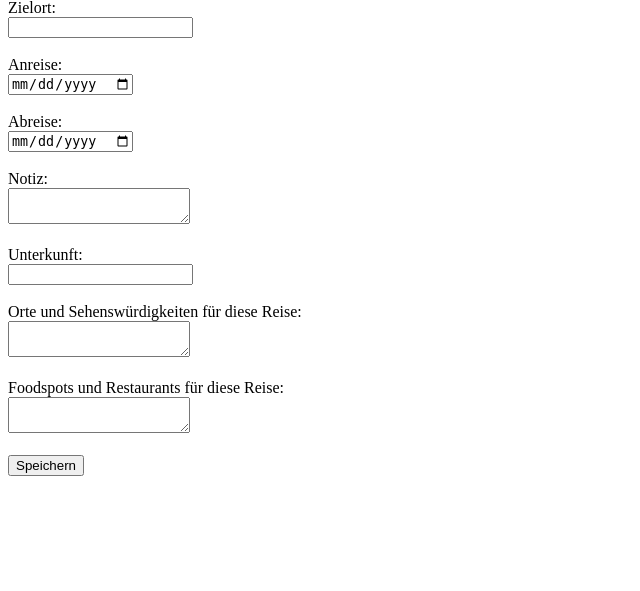
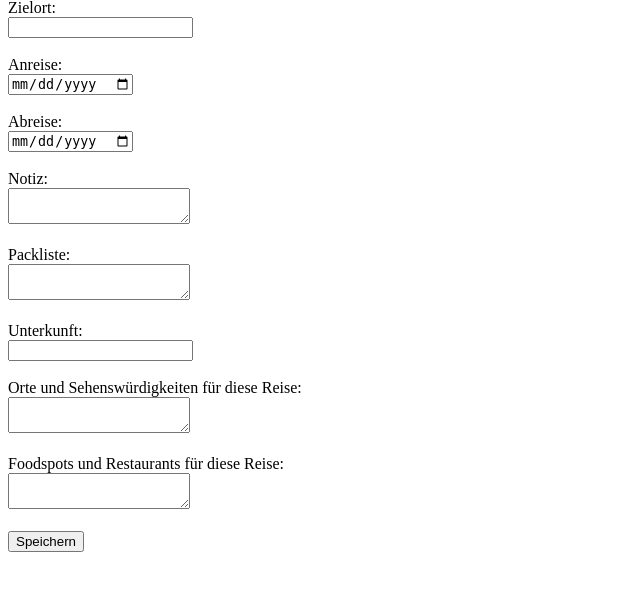
Before and after one commit to laia-dev/reiseplaner, a Flask app: page /reise-hinzufuegen in a window 1280 px wide. Shown: the part 94-685 px from the top of the page, without its empty margins (0-640 px from the left). Run offline with Flask 3, Linux system fonts and the light colour scheme; a user stored in the database is signed in.

Commit message:
Packliste-Feld hinzugefügt: Modell, Formulare und Anzeige erweitert

```diff
--- a/app.py
+++ b/app.py
@@ -97,8 +97,9 @@ def reise_hinzufuegen():
         sehenswuerdigkeiten = request.form.get("sehenswuerdigkeiten")
         unterkunft = request.form.get("unterkunft")
         foodspots = request.form.get("foodspots")
+        packliste = request.form.get("packliste")
 
-        neue_reise = Reise(zielort=zielort, anreise=anreise, abreise=abreise, notiz=notiz, sehenswuerdigkeiten=sehenswuerdigkeiten, unterkunft=unterkunft, foodspots=foodspots, benutzer_id=current_user.id)
+        neue_reise = Reise(zielort=zielort, anreise=anreise, abreise=abreise, notiz=notiz, sehenswuerdigkeiten=sehenswuerdigkeiten, unterkunft=unterkunft, foodspots=foodspots, packliste=packliste, benutzer_id=current_user.id)
         db.session.add(neue_reise)
         db.session.commit()
 
@@ -137,6 +138,7 @@ def reise_bearbeiten(reise_id):
         reise.anreise = request.form.get("anreise")
         reise.abreise = request.form.get("abreise")
         reise.notiz = request.form.get("notiz")
+        reise.packliste = request.form.get("packliste")
         reise.sehenswuerdigkeiten = request.form.get("sehenswuerdigkeiten")
         reise.unterkunft = request.form.get("unterkunft")
         reise.foodspots = request.form.get("foodspots")
--- a/models.py
+++ b/models.py
@@ -33,4 +33,5 @@ class Reise(db.Model):
     sehenswuerdigkeiten = db.Column(db.Text)
     unterkunft = db.Column(db.String(200))
     foodspots = db.Column(db.Text)
+    packliste = db.Column(db.Text)
     benutzer_id = db.Column(db.Integer, db.ForeignKey('user.id')) # Verknüpfung zum Benutzer
--- a/templates/reise_bearbeiten.html
+++ b/templates/reise_bearbeiten.html
@@ -16,6 +16,9 @@
     <label for="notiz">Notiz:</label>
     <textarea id="notiz" name="notiz">{{ reise.notiz }}</textarea><br>
 
+    <label for="packliste">Packliste:</label>
+    <textarea id="packliste" name="packliste">{{ reise.packliste }}</textarea><br>
+
     <label for="unterkunft">Unterkunft:</label><br>
     <input type="text" id="unterkunft" name="unterkunft" value="{{ reise.unterkunft }}"><br><br>
 
--- a/templates/reiseformular.html
+++ b/templates/reiseformular.html
@@ -16,6 +16,9 @@
     <label for="notiz">Notiz:</label><br>
     <textarea id="notiz" name="notiz"></textarea><br><br>
 
+    <label for="packliste">Packliste:</label><br>
+    <textarea id="packliste" name="packliste"></textarea><br><br>
+
     <label for="unterkunft">Unterkunft:</label><br>
     <input type="text" id="unterkunft" name="unterkunft"><br><br>
 
--- a/templates/reiseplan.html
+++ b/templates/reiseplan.html
@@ -9,6 +9,7 @@
         <strong>Anreise:</strong> {{ reise.anreise }} |
         <strong>Abreise:</strong> {{ reise.abreise }} <br>
         <em>Notiz:</em> {{ reise.notiz }}
+        <strong>Packliste:</strong> {{ reise.packliste }} <br>
         <strong>Unterkunft:</strong> {{ reise.unterkunft }} <br>
         <strong>Orte und Sehenswürdigkeiten für diese Reise:</strong> {{ reise.sehenswuerdigkeiten }} <br>
         <strong>Foodspots und Restaurants für diese Reise:</strong> {{ reise.foodspots }} <br>
```
Also changed, not shown: instance/reiseplaner.db.
